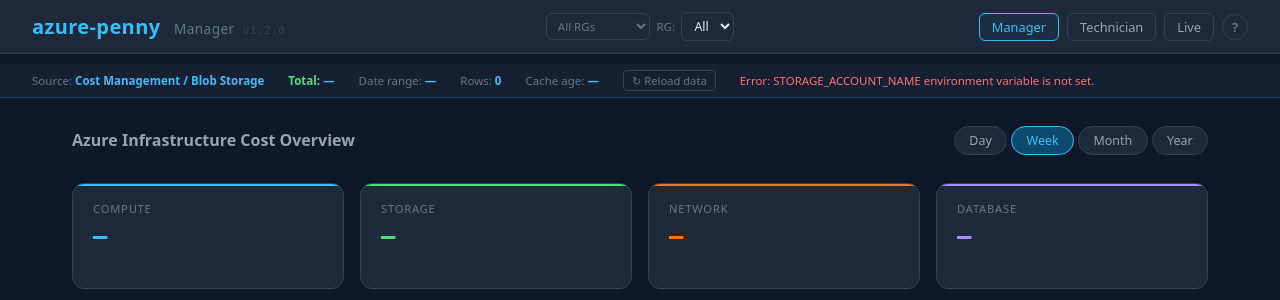
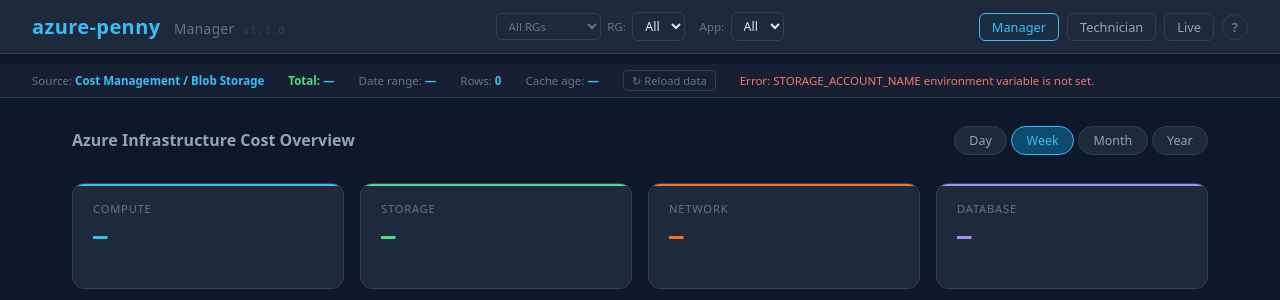
Before and after one commit to mysak7/azure-penny, a FastAPI app: page / in a window 1280 px wide. Shown: the top 300 px of the page. Run offline with FastAPI, Linux system fonts and the light colour scheme; data that the repository does not hold is empty.

Commit message:
feat: v1.3.0 — application (project tag) filter across all views
- Add C_APP column: extracted from Tags JSON (project key) or tag_project column
- New GET /api/apps endpoint: lists apps with cost for the current period
- app= query param on all 14 cost endpoints (AND logic with existing rg= param)
- App dropdown in header of Manager, Technician, and Live views
- live_resources.py: enrich each resource with app field (ARM project tag)
- Live view: client-side app filter in applyFilters()
- _extract_project_tag() handles JSON, empty, null, nan gracefully
- Prerequisite: add project=seip tag to SEIP resources in seip-infrastructure Terraform

```diff
--- a/live_resources.py
+++ b/live_resources.py
@@ -569,6 +569,7 @@ def _fetch_resource_inventory() -> list[dict]:
             "private_ip": meta.get("private_ip", ""),
             "provisioned_size_gib": None,
             "parent_storage_account": None,
+            "app": (r.tags or {}).get("project") or "Untagged",
         })
 
     storage_accounts = [r for r in all_res if (r.type or "").lower() == "microsoft.storage/storageaccounts"]
@@ -600,6 +601,7 @@ def _fetch_resource_inventory() -> list[dict]:
                             "parent_storage_account": sa.name or "",
                             "monthly_cost": monthly_est,
                             "cost_source": "files_rate",
+                            "app": (sa.tags or {}).get("project") or "Untagged",
                         })
                         log.info(
                             "File share: %s/%s  quota=%d GiB  est=$%.2f/mo",
--- a/main.py
+++ b/main.py
@@ -53,7 +53,7 @@ async def lifespan(_: FastAPI):
     asyncio.create_task(_get_live_data())
     yield
 
-APP_VERSION = "1.2.0"
+APP_VERSION = "1.3.0"
 
 app = FastAPI(
     title="azure-penny",
@@ -198,6 +198,12 @@ def _filter_rg(df: pd.DataFrame, rg: str) -> pd.DataFrame:
     return df[df["C_NAME"].str.lower() == rg.lower()]
 
 
+def _filter_app(df: pd.DataFrame, app: str) -> pd.DataFrame:
+    if not app or "C_APP" not in df.columns:
+        return df
+    return df[df["C_APP"].str.lower() == app.lower()]
+
+
 def _cost_by(df: pd.DataFrame, col: str) -> dict[str, float]:
     if col not in df.columns or "C_COST" not in df.columns:
         return {}
@@ -205,9 +211,9 @@ def _cost_by(df: pd.DataFrame, col: str) -> dict[str, float]:
     return grp[grp > 0].sort_values(ascending=False).round(6).to_dict()
 
 
-async def _category_api(period: str, services: set[str], rg: str = "") -> dict:
+async def _category_api(period: str, services: set[str], rg: str = "", app: str = "") -> dict:
     full_df = await get_cached_dataframe()
-    df = _filter_rg(full_df, rg)
+    df = _filter_app(_filter_rg(full_df, rg), app)
     days = _period_days(period)
     filtered = _filter_services(_filter_period(df, days), services)
 
@@ -331,18 +337,18 @@ async def api_reload() -> JSONResponse:
 # ── Category endpoints ────────────────────────────────────────────────────────
 
 @app.get("/api/compute", tags=["api"])
-async def api_compute(period: str = "week", rg: str = "") -> JSONResponse:
+async def api_compute(period: str = "week", rg: str = "", app: str = "") -> JSONResponse:
     try:
-        return JSONResponse(await _category_api(period, CAT_COMPUTE, rg))
+        return JSONResponse(await _category_api(period, CAT_COMPUTE, rg, app))
     except Exception as exc:
         return JSONResponse({"error": str(exc)}, status_code=500)
 
 
 @app.get("/api/compute/machines", tags=["api"])
-async def api_compute_machines(period: str = "week", rg: str = "") -> JSONResponse:
+async def api_compute_machines(period: str = "week", rg: str = "", app: str = "") -> JSONResponse:
     try:
         full_df = await get_cached_dataframe()
-        df = _filter_rg(full_df, rg)
+        df = _filter_app(_filter_rg(full_df, rg), app)
         days = _period_days(period)
         filtered = _filter_services(_filter_period(df, days), CAT_COMPUTE)
 
@@ -372,18 +378,18 @@ async def api_compute_machines(period: str = "week", rg: str = "") -> JSONRespon
 
 
 @app.get("/api/storage", tags=["api"])
-async def api_storage(period: str = "week", rg: str = "") -> JSONResponse:
+async def api_storage(period: str = "week", rg: str = "", app: str = "") -> JSONResponse:
     try:
-        return JSONResponse(await _category_api(period, CAT_STORAGE, rg))
+        return JSONResponse(await _category_api(period, CAT_STORAGE, rg, app))
     except Exception as exc:
         return JSONResponse({"error": str(exc)}, status_code=500)
 
 
 @app.get("/api/storage/breakdown", tags=["api"])
-async def api_storage_breakdown(period: str = "week", rg: str = "") -> JSONResponse:
+async def api_storage_breakdown(period: str = "week", rg: str = "", app: str = "") -> JSONResponse:
     try:
         full_df = await get_cached_dataframe()
-        df = _filter_rg(full_df, rg)
+        df = _filter_app(_filter_rg(full_df, rg), app)
         days = _period_days(period)
 
         all_storage_svcs = CAT_STORAGE | {"Bandwidth"}
@@ -391,7 +397,7 @@ async def api_storage_breakdown(period: str = "week", rg: str = "") -> JSONRespo
 
         fallback = False
         if period == "day" and filtered.empty and "C_DATE" in full_df.columns:
-            df_svc = _filter_services(df, all_storage_svcs)
+            df_svc = _filter_services(df, all_storage_svcs)  # df already has app filter applied
             if not df_svc.empty:
                 last_date = full_df["C_DATE"].dropna().max()
                 filtered = df_svc[df_svc["C_DATE"] == last_date]
@@ -440,39 +446,39 @@ async def api_storage_breakdown(period: str = "week", rg: str = "") -> JSONRespo
 
 
 @app.get("/api/network", tags=["api"])
-async def api_network(period: str = "week", rg: str = "") -> JSONResponse:
+async def api_network(period: str = "week", rg: str = "", app: str = "") -> JSONResponse:
     try:
-        return JSONResponse(await _category_api(period, CAT_NETWORK, rg))
+        return JSONResponse(await _category_api(period, CAT_NETWORK, rg, app))
     except Exception as exc:
         return JSONResponse({"error": str(exc)}, status_code=500)
 
 
 @app.get("/api/database", tags=["api"])
-async def api_database(period: str = "week", rg: str = "") -> JSONResponse:
+async def api_database(period: str = "week", rg: str = "", app: str = "") -> JSONResponse:
     try:
-        return JSONResponse(await _category_api(period, CAT_DATABASE, rg))
+        return JSONResponse(await _category_api(period, CAT_DATABASE, rg, app))
     except Exception as exc:
         return JSONResponse({"error": str(exc)}, status_code=500)
 
 
 @app.get("/api/monitoring", tags=["api"])
-async def api_monitoring(period: str = "week", rg: str = "") -> JSONResponse:
+async def api_monitoring(period: str = "week", rg: str = "", app: str = "") -> JSONResponse:
     try:
-        return JSONResponse(await _category_api(period, CAT_MONITORING, rg))
+        return JSONResponse(await _category_api(period, CAT_MONITORING, rg, app))
     except Exception as exc:
         return JSONResponse({"error": str(exc)}, status_code=500)
 
 
-async def _other_category_api(period: str, rg: str = "") -> dict:
+async def _other_category_api(period: str, rg: str = "", app: str = "") -> dict:
     """Costs for services NOT covered by any standard category (catch-all)."""
     full_df = await get_cached_dataframe()
-    df = _filter_rg(full_df, rg)
+    df = _filter_app(_filter_rg(full_df, rg), app)
     days = _period_days(period)
     filtered = _filter_period(df, days)
 
     fallback = False
     if period == "day" and filtered.empty and "C_DATE" in full_df.columns:
-        df_rg = _filter_rg(full_df, rg)
+        df_rg = _filter_app(_filter_rg(full_df, rg), app)
         if not df_rg.empty:
             last_date = full_df["C_DATE"].dropna().max()
             filtered = df_rg[df_rg["C_DATE"] == last_date]
@@ -498,10 +504,38 @@ async def _other_category_api(period: str, rg: str = "") -> dict:
 
 
 @app.get("/api/other", tags=["api"])
-async def api_other(period: str = "week", rg: str = "") -> JSONResponse:
+async def api_other(period: str = "week", rg: str = "", app: str = "") -> JSONResponse:
     """Services that don't fall into any standard category."""
     try:
-        return JSONResponse(await _other_category_api(period, rg))
+        return JSONResponse(await _other_category_api(period, rg, app))
+    except Exception as exc:
+        return JSONResponse({"error": str(exc)}, status_code=500)
+
+
+# ── Application (project tag) endpoints ──────────────────────────────────────
+
+@app.get("/api/apps", tags=["api"])
+async def api_apps(period: str = "week", rg: str = "") -> JSONResponse:
+    """List distinct applications (project tags) with their total cost for the given period."""
+    try:
+        full_df = await get_cached_dataframe()
+        df = _filter_rg(full_df, rg)
+        days = _period_days(period)
+        filtered = _filter_period(df, days)
+
+        if filtered.empty or "C_APP" not in filtered.columns or "C_COST" not in filtered.columns:
+            return JSONResponse({"apps": [], "period": period})
+
+        by_app = (
+            filtered.groupby("C_APP", dropna=False)["C_COST"]
+            .sum()
+            .sort_values(ascending=False)
+        )
+        apps = [
+            {"name": str(k), "cost_usd": round(float(v), 4)}
+            for k, v in by_app.items()
+        ]
+        return JSONResponse({"apps": apps, "period": period})
     except Exception as exc:
         return JSONResponse({"error": str(exc)}, status_code=500)
 
@@ -622,17 +656,17 @@ async def api_debug() -> JSONResponse:
 # ── Technician / services ─────────────────────────────────────────────────────
 
 @app.get("/api/services", tags=["api"])
-async def api_services(period: str = "week", rg: str = "") -> JSONResponse:
+async def api_services(period: str = "week", rg: str = "", app: str = "") -> JSONResponse:
     try:
         full_df = await get_cached_dataframe()
-        df = _filter_rg(full_df, rg)
+        df = _filter_app(_filter_rg(full_df, rg), app)
         days = _period_days(period)
         filtered = _filter_period(df, days)
 
         fallback = False
         if period == "day" and filtered.empty and "C_DATE" in full_df.columns and not df.empty:
             last_date = full_df["C_DATE"].dropna().max()
-            filtered = df[df["C_DATE"] == last_date]
+            filtered = df[df["C_DATE"] == last_date]  # df already has rg+app filter applied
             fallback = True
 
         by_svc = _cost_by(filtered, "C_SERVICE")
@@ -706,10 +740,10 @@ async def api_cost_search(q: str) -> JSONResponse:
 
 
 @app.get("/api/resource-groups", tags=["api"])
-async def api_resource_groups(period: str = "week", rg: str = "") -> JSONResponse:
+async def api_resource_groups(period: str = "week", rg: str = "", app: str = "") -> JSONResponse:
     try:
         df = await get_cached_dataframe()
-        df = _filter_rg(df, rg)
+        df = _filter_app(_filter_rg(df, rg), app)
         days = _period_days(period)
         filtered = _filter_period(df, days)
 
@@ -761,11 +795,11 @@ async def api_resource_groups_list() -> JSONResponse:
 # ── Anomalies ────────────────────────────────────────────────────────────────
 
 @app.get("/api/anomalies", tags=["api"])
-async def api_anomalies(rg: str = "") -> JSONResponse:
+async def api_anomalies(rg: str = "", app: str = "") -> JSONResponse:
     """Week-over-week cost anomalies and untagged resource report from billing CSV."""
     try:
         full_df = await get_cached_dataframe()
-        df = _filter_rg(full_df, rg)
+        df = _filter_app(_filter_rg(full_df, rg), app)
 
         today = date.today()
         curr_start = (today - timedelta(days=7)).strftime("%Y-%m-%d")
@@ -845,10 +879,10 @@ async def api_anomalies(rg: str = "") -> JSONResponse:
 # ── Year overview ─────────────────────────────────────────────────────────────
 
 @app.get("/api/year", tags=["api"])
-async def api_year(rg: str = "") -> JSONResponse:
+async def api_year(rg: str = "", app: str = "") -> JSONResponse:
     try:
         full_df = await get_cached_dataframe()
-        df = _filter_rg(full_df, rg)
+        df = _filter_app(_filter_rg(full_df, rg), app)
 
         if df.empty or "C_DATE" not in df.columns or "C_COST" not in df.columns:
             return JSONResponse({"months": [], "projected_months": [], "ytd_usd": 0, "monthly_avg_usd": 0})
@@ -953,11 +987,12 @@ async def api_breakdown(
     granularity: str = "days",
     category: str = "all",
     rg: str = "",
+    app: str = "",
 ) -> JSONResponse:
     """Time-bucketed stacked cost breakdown."""
     try:
         full_df = await get_cached_dataframe()
-        df = _filter_rg(full_df, rg)
+        df = _filter_app(_filter_rg(full_df, rg), app)
         days = _period_days(period)
         df = _filter_period(df, days)
 
@@ -1321,10 +1356,10 @@ async def api_diagnostics() -> JSONResponse:
 
 
 @app.get("/api/daily", tags=["api"])
-async def api_daily(days: int = 30, rg: str = "") -> JSONResponse:
+async def api_daily(days: int = 30, rg: str = "", app: str = "") -> JSONResponse:
     try:
         df = await get_cached_dataframe()
-        df = _filter_rg(df, rg)
+        df = _filter_app(_filter_rg(df, rg), app)
         if "C_DATE" not in df.columns or "C_COST" not in df.columns:
             return JSONResponse({"days": days, "points": [], "total_usd": 0})
 
--- a/templates/dashboard.html
+++ b/templates/dashboard.html
@@ -145,6 +145,10 @@
     </select>
     <span class="rg-select-label">RG:</span>
     <select id="rg-select" class="rg-select" onchange="onRgChange(this.value)">
+      <option value="">All</option>
+    </select>
+    <span class="rg-select-label" style="margin-left:.5rem">App:</span>
+    <select id="app-select" class="rg-select" onchange="onAppChange(this.value)">
       <option value="">All</option>
     </select>
   </div>
@@ -358,7 +362,7 @@ function onRgChange(val) {
   else localStorage.removeItem('az_penny_rg');
   var sel = document.getElementById('rg-select');
   if (sel) sel.classList.toggle('filtered', !!val);
-  loaded = {}; loadAll(); loadBreakdown();
+  loaded = {}; loadAppList(); loadAll(); loadBreakdown();
 }
 function onGhostFilterChange(val) {
   ghostFilter = val || 'all';
@@ -397,6 +401,33 @@ function loadRgList() {
 function escAttr(s) { return String(s).replace(/"/g, '&quot;'); }
 function escHtml(s) { return String(s).replace(/&/g,'&amp;').replace(/</g,'&lt;').replace(/>/g,'&gt;'); }
 
+// ── Application (project tag) filter ─────────────────────────────────────────
+function getCurrentApp() { return localStorage.getItem('az_penny_app') || ''; }
+function appParam() { var a = getCurrentApp(); return a ? '&app=' + encodeURIComponent(a) : ''; }
+function onAppChange(val) {
+  if (val) localStorage.setItem('az_penny_app', val);
+  else localStorage.removeItem('az_penny_app');
+  var sel = document.getElementById('app-select');
+  if (sel) sel.classList.toggle('filtered', !!val);
+  loaded = {}; loadAll(); loadBreakdown();
+}
+function loadAppList() {
+  fetch('/api/apps?period=' + currentPeriod + rgParam())
+    .then(function(r) { return r.json(); })
+    .then(function(data) {
+      var sel = document.getElementById('app-select');
+      if (!sel) return;
+      var current = getCurrentApp();
+      var apps = data.apps || [];
+      sel.innerHTML = '<option value="">All</option>' + apps.map(function(a) {
+        return '<option value="' + escAttr(a.name) + '"' + (a.name === current ? ' selected' : '') + '>' +
+               escHtml(a.name) + ' (' + fmtCost(a.cost_usd) + ')</option>';
+      }).join('');
+      sel.classList.toggle('filtered', !!current);
+    })
+    .catch(function() {});
+}
+
 // ── Period ────────────────────────────────────────────────────────────────────
 function setPeriod(p) {
   document.querySelectorAll('.pill').forEach(function(b){ b.classList.toggle('active', b.dataset.period===p); });
@@ -412,12 +443,12 @@ function periodLabel() {
 
 // ── Load all ──────────────────────────────────────────────────────────────────
 function loadAll() {
-  loadCategory('compute',    '/api/compute?period='    +currentPeriod+rgParam(), 'cp',  'blue');
-  loadCategory('storage',    '/api/storage?period='    +currentPeriod+rgParam(), 'st',  'green');
-  loadCategory('network',    '/api/network?period='    +currentPeriod+rgParam(), 'net', 'orange');
-  loadCategory('database',   '/api/database?period='   +currentPeriod+rgParam(), 'db',  'purple');
-  loadCategory('monitoring', '/api/monitoring?period=' +currentPeriod+rgParam(), 'mon', 'cyan');
-  loadCategory('other',      '/api/other?period='      +currentPeriod+rgParam(), 'ot',  'amber');
+  loadCategory('compute',    '/api/compute?period='    +currentPeriod+rgParam()+appParam(), 'cp',  'blue');
+  loadCategory('storage',    '/api/storage?period='    +currentPeriod+rgParam()+appParam(), 'st',  'green');
+  loadCategory('network',    '/api/network?period='    +currentPeriod+rgParam()+appParam(), 'net', 'orange');
+  loadCategory('database',   '/api/database?period='   +currentPeriod+rgParam()+appParam(), 'db',  'purple');
+  loadCategory('monitoring', '/api/monitoring?period=' +currentPeriod+rgParam()+appParam(), 'mon', 'cyan');
+  loadCategory('other',      '/api/other?period='      +currentPeriod+rgParam()+appParam(), 'ot',  'amber');
   loadTotal();
 }
 
@@ -428,7 +459,7 @@ function loadTotal() {
   var bar = document.getElementById('st-total-val');
   if (kpi) kpi.textContent = '…';
   if (bar) bar.textContent = 'loading…';
-  fetch('/api/services?period=' + currentPeriod + rgParam())
+  fetch('/api/services?period=' + currentPeriod + rgParam() + appParam())
     .then(function(r) { return r.json(); })
     .then(function(data) {
       if (data.error) throw new Error(data.error);
@@ -530,7 +561,7 @@ function reloadData() {
     .then(function(r){ return r.json(); })
     .then(function(d){
       if(d.error){ document.getElementById('st-error').textContent='Reload error: '+d.error; return; }
-      loaded={}; loadStatus(); loadAll(); loadBreakdown();
+      loaded={}; loadStatus(); loadRgList(); loadAppList(); loadAll(); loadBreakdown();
     })
     .catch(function(err){ document.getElementById('st-error').textContent='Reload error: '+err.message; });
 }
@@ -605,7 +636,7 @@ function loadBreakdown() {
   fetch('/api/breakdown?period=' + currentPeriod +
         '&granularity=' + currentGranularity +
         '&category='    + currentCategory +
-        rgParam())
+        rgParam() + appParam())
     .then(function(r) { return r.json(); })
     .then(function(data) {
       if (data.error) throw new Error(data.error);
@@ -675,6 +706,7 @@ function buildBreakdownLegend(stackKeys) {
 })();
 loadStatus();
 loadRgList();
+loadAppList();
 loadAll();
 loadBreakdown();
 </script>
```
Also changed, not shown: storage.py (+28 -0 lines), templates/live.html (+35 -0 lines), templates/technician.html (+41 -8 lines), CHANGELOG.md.
